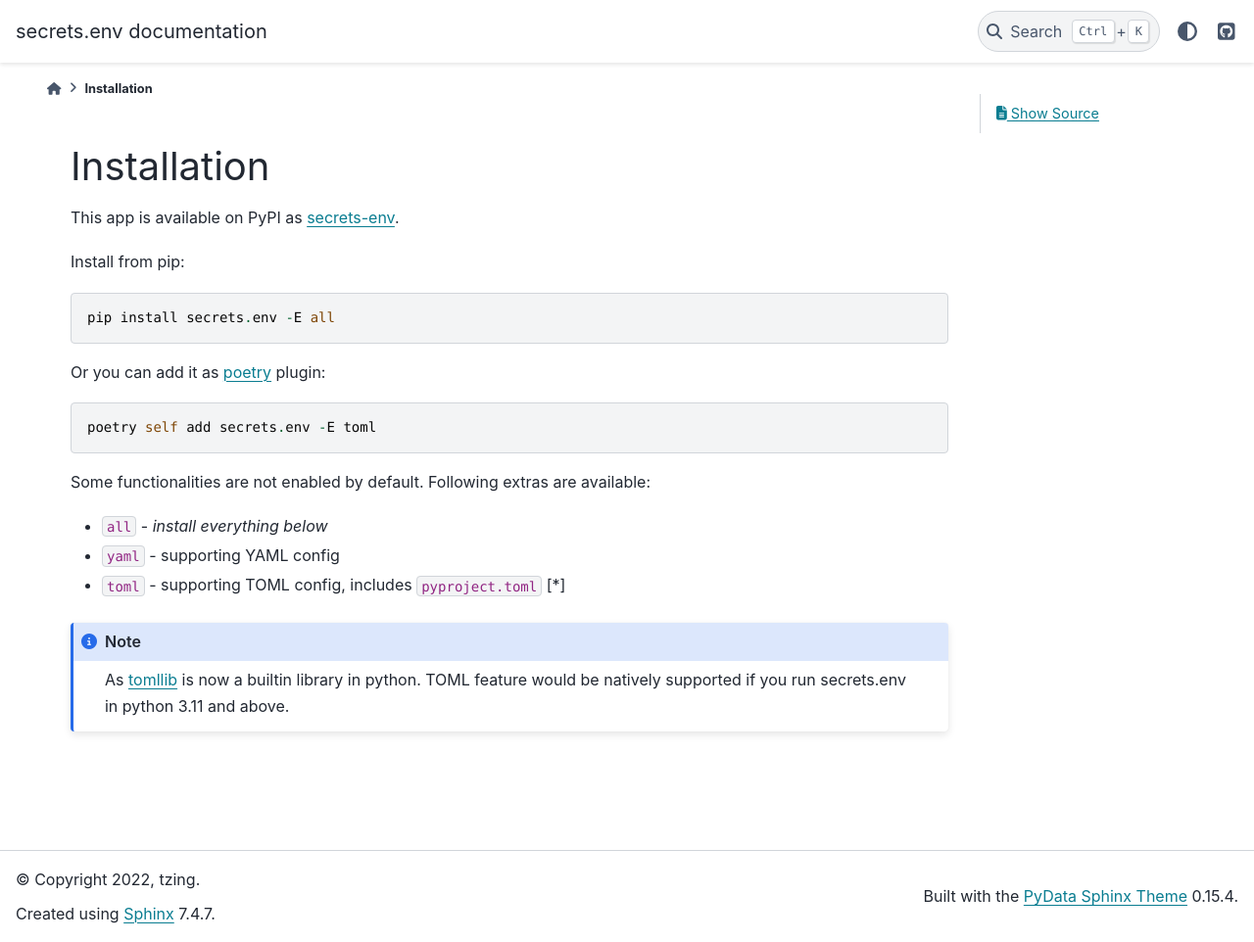
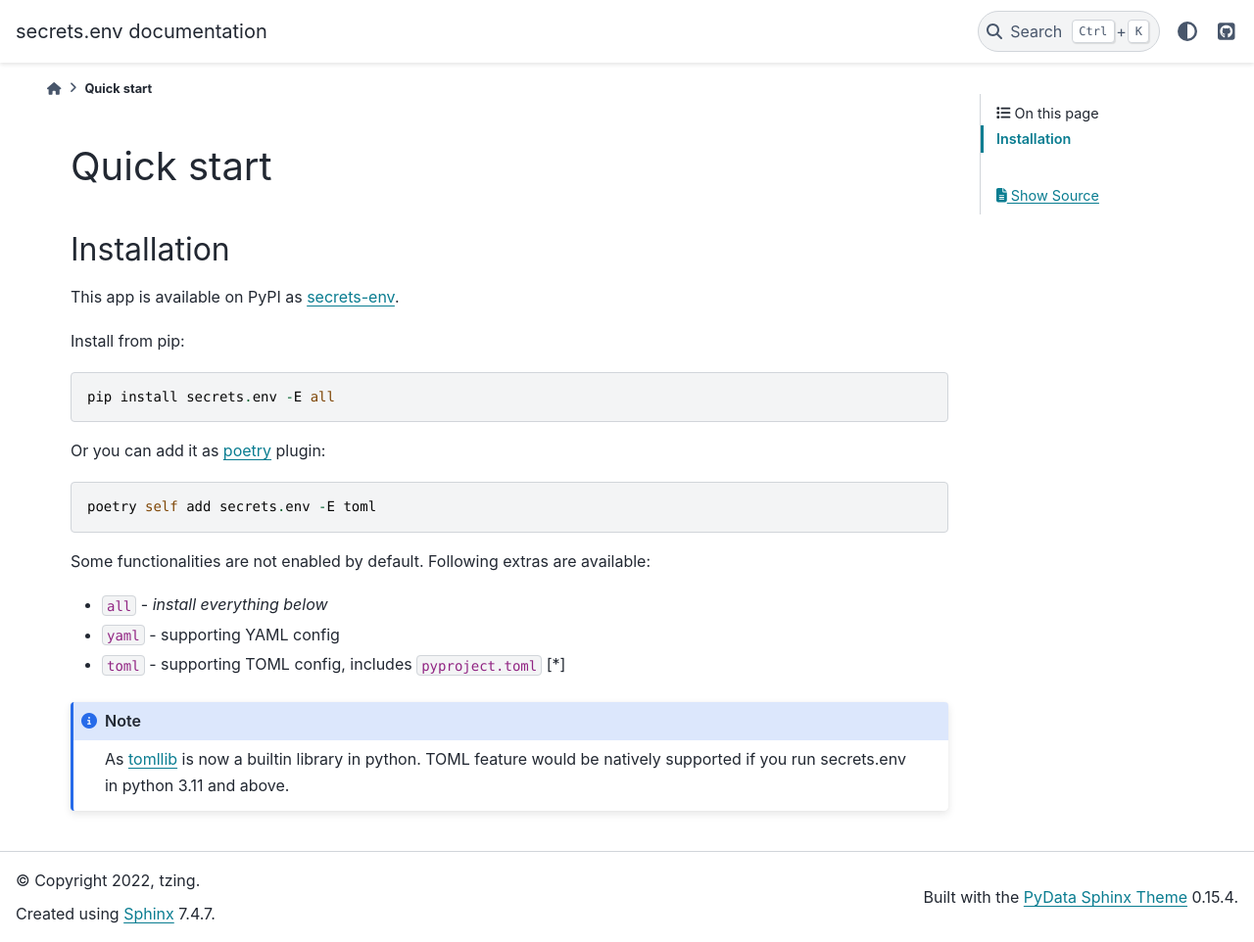
Before and after one commit to tzing/secrets.env, a Sphinx documentation site: the page built from docs/quick-start.rst, in a window 1280 px wide and 962 px high. Shown: the whole window at 98% size. Built offline with Sphinx 7.4.7 and the PyData theme 0.15.4, drawn with Linux system fonts in a browser that asks for light colours.

Commit message:
rename to quick start

```diff
--- a/docs/index.rst
+++ b/docs/index.rst
@@ -22,4 +22,4 @@
 User guide
 ----------
 
-:doc:`/installation`
+:doc:`/quick-start`
--- a/docs/installation.rst
+++ b/docs/quick-start.rst
@@ -1,9 +1,12 @@
-Installation
-============
+Quick start
+===========
 
 .. toctree::
    :maxdepth: 2
    :caption: Contents:
+
+Installation
+------------
 
 This app is available on PyPI as `secrets-env <https://pypi.org/project/secrets-env/>`_.
 
```
